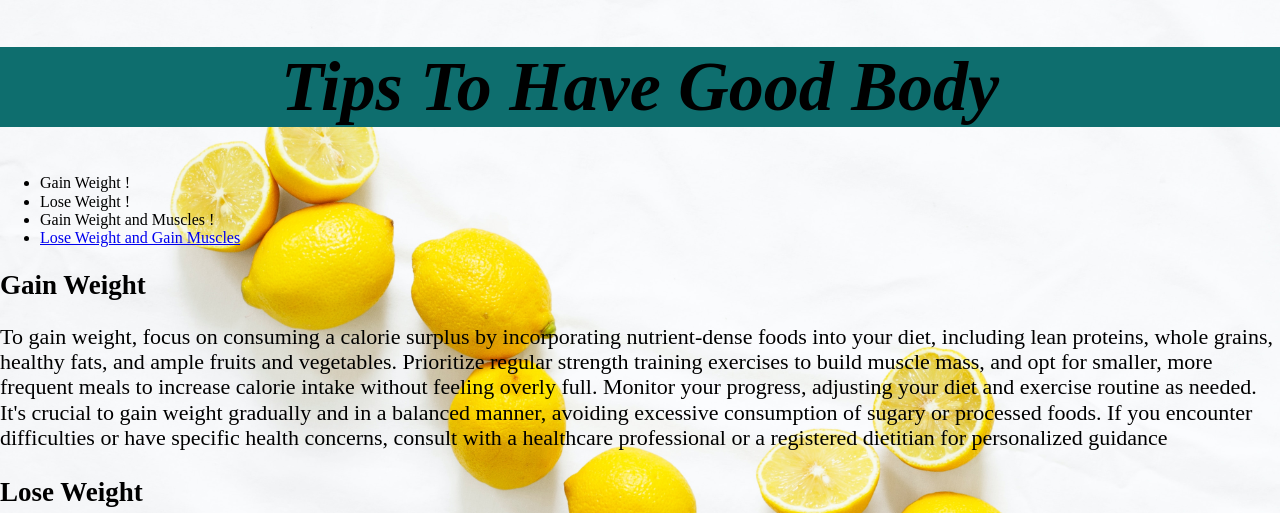
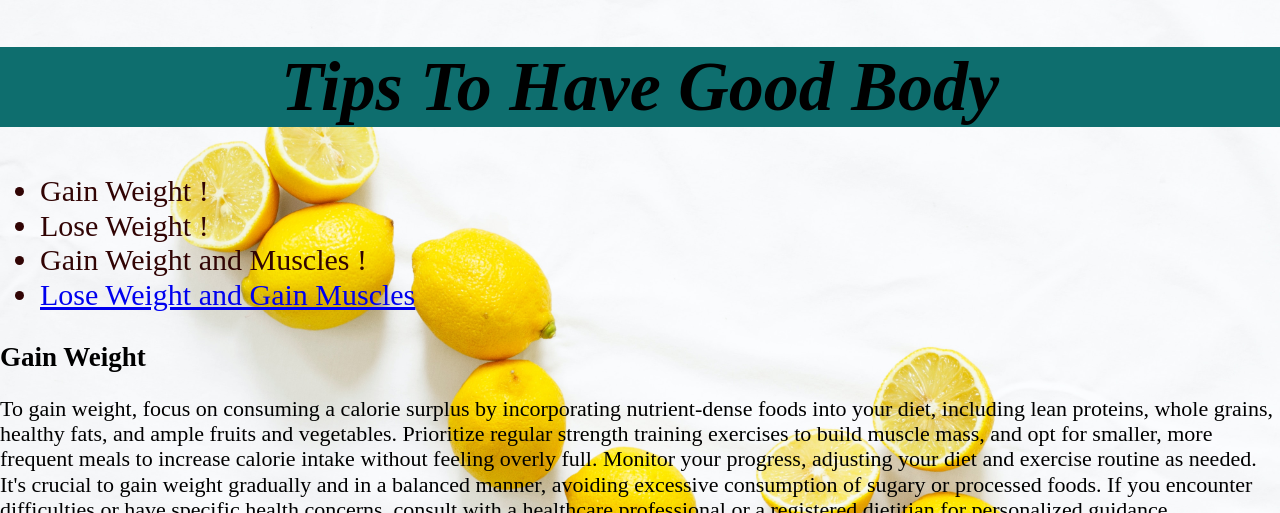
Before and after one commit to RiadAlhaj/html-css, a plain HTML site: page index.html in a window 1280 px wide. Shown: the top 513 px of the page. Drawn offline with Linux system fonts and the light colour scheme.

Commit message:
correct ul tag in css

```diff
--- a/style/style.css
+++ b/style/style.css
@@ -12,7 +12,7 @@ h1{
   font-size: 70px;
   font-style: italic;
 }
-lu{
+ul{
   color:rgb(49, 4, 4);
   font-size: 30px;
   font: bold;
```
